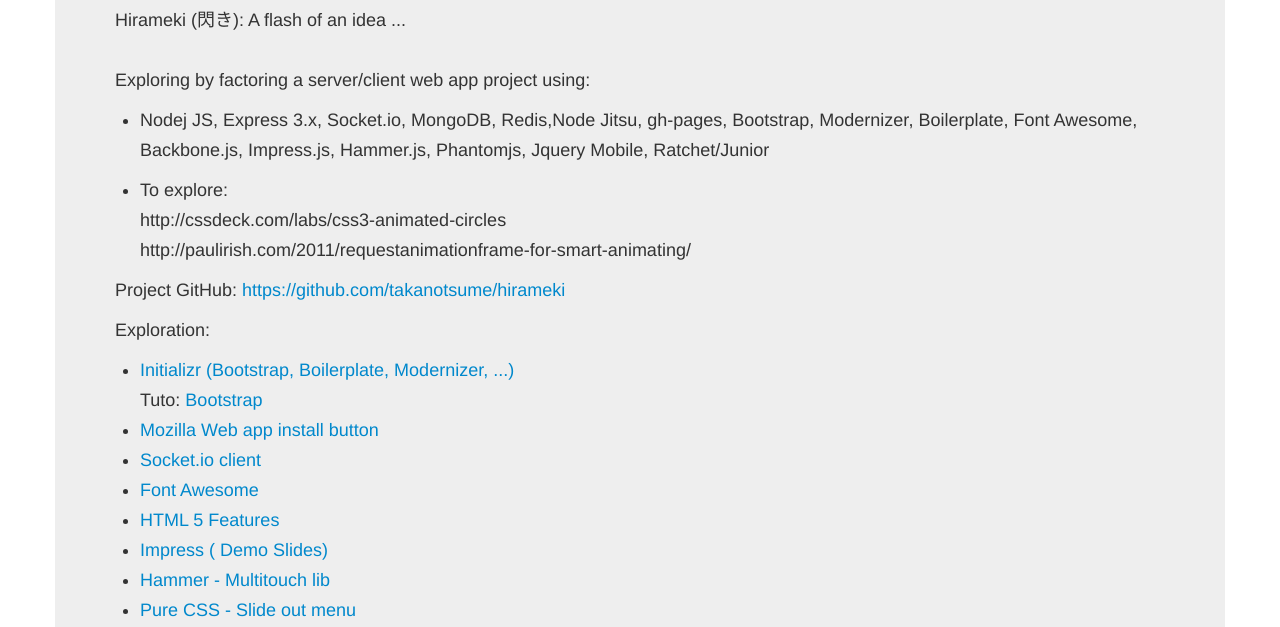
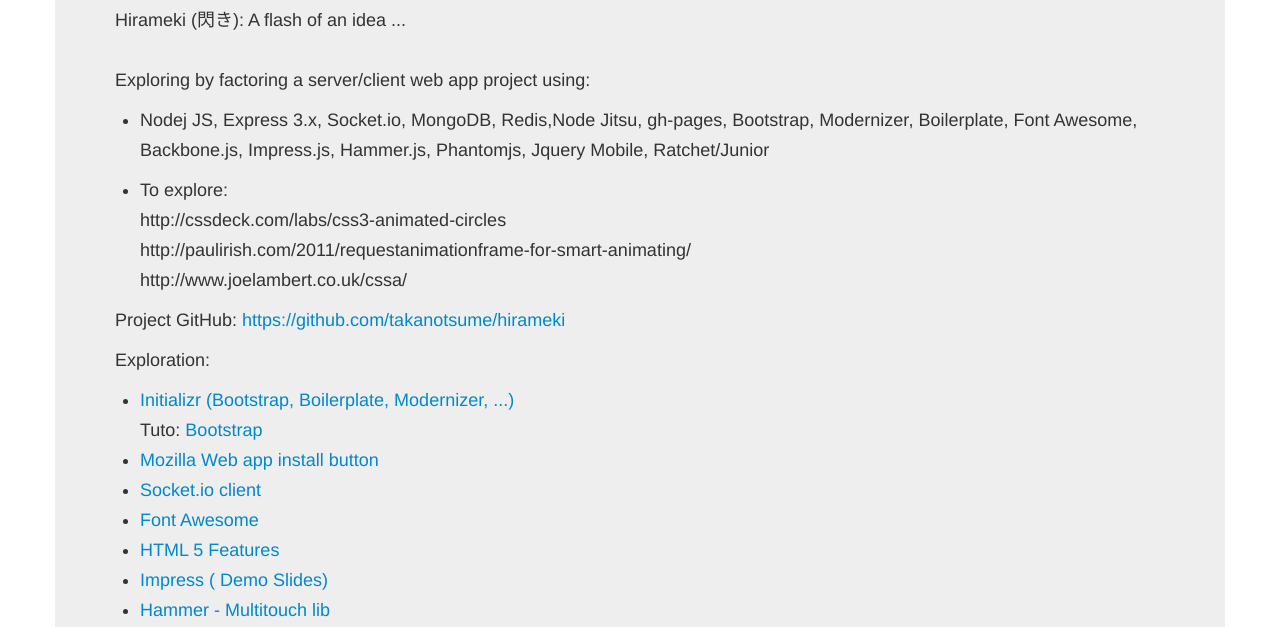
Before and after one commit to takanotsume/hirameki, a website: page www/index.html in a window 1280 px wide. Shown: the part 155-782 px from the top of the page. Drawn offline with nearby package versions, Linux system fonts and the light colour scheme.

```diff
--- a/www/index.html
+++ b/www/index.html
@@ -31,7 +31,8 @@
                         <li>
                         To explore:<br />
                         http://cssdeck.com/labs/css3-animated-circles<br />
-                        http://paulirish.com/2011/requestanimationframe-for-smart-animating/
+                        http://paulirish.com/2011/requestanimationframe-for-smart-animating/<br />
+                        http://www.joelambert.co.uk/cssa/
                         </li>
                     </ul>
                 </p>
```
